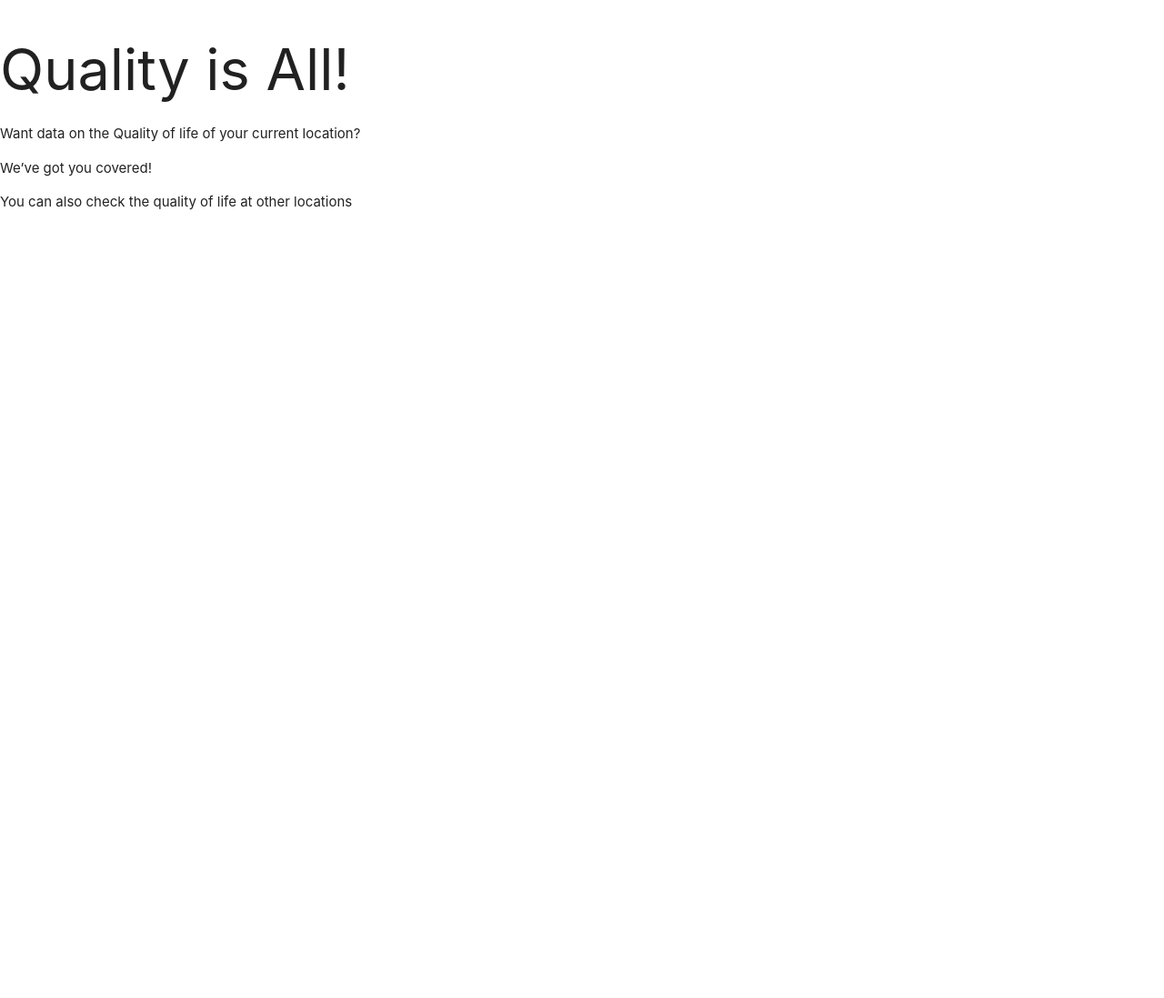
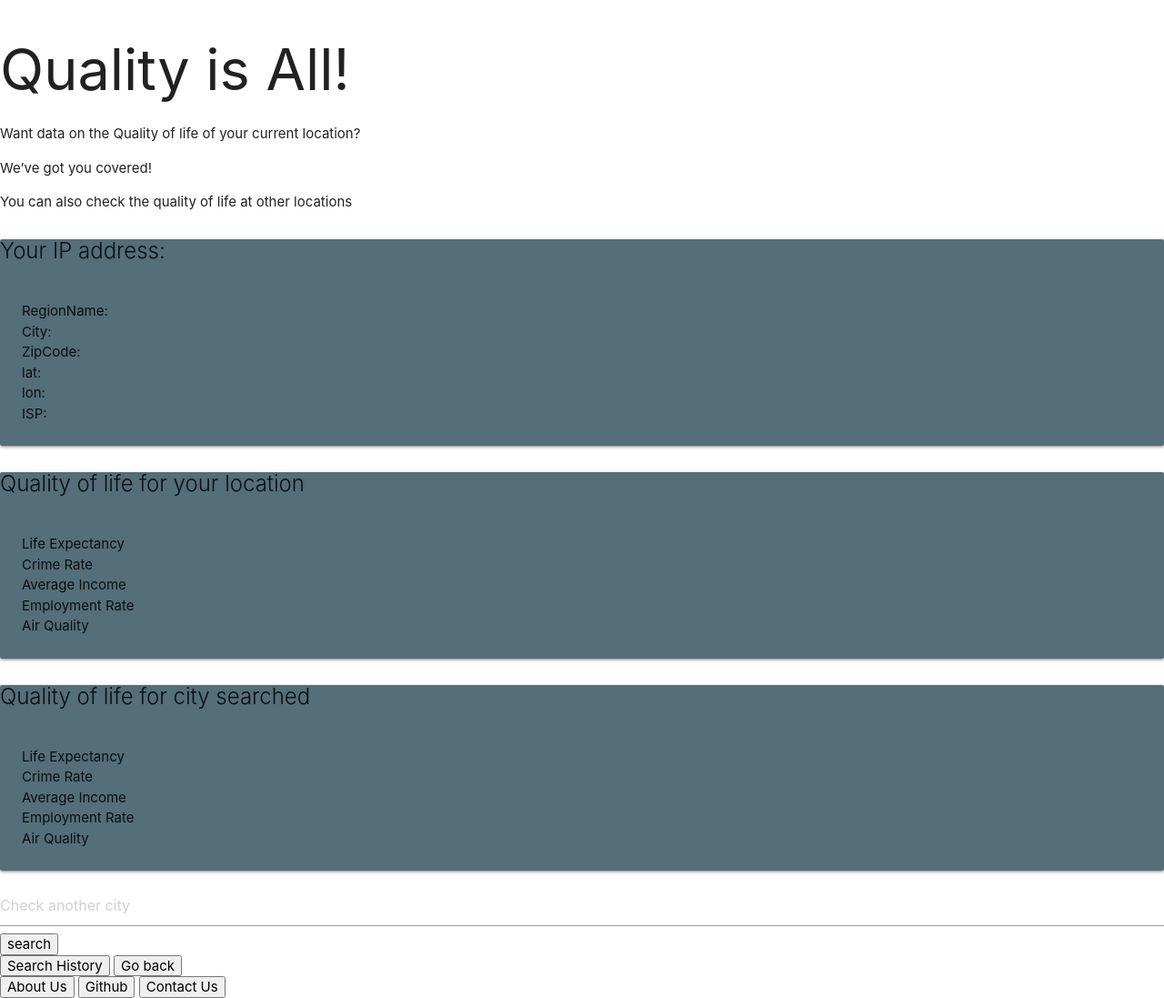
Before and after one commit to ctmbr/IPGeolocator, a plain HTML site: page index.html in a window 1280 px wide. Shown: the whole page at 91% size. Before the commit the page ends 800 px from the top, so only its background shows below. Drawn offline with nearby package versions, Linux system fonts and the light colour scheme; files that its build step writes are made by us from their sources.

Commit message:
HTML Start

```diff
--- a/index.html
+++ b/index.html
@@ -17,6 +17,50 @@
       <p>We’ve got you covered!</p>
       <p>You can also check the quality of life at other locations</p>
     </header>
+    <div class="row col s12 m6 card blue-grey darken-1">
+      <h3 class="card-title">Your IP address:</h3>
+      <div class="card-content">
+        <p>RegionName:</p>
+        <p>City:</p>
+        <p>ZipCode:</p>
+        <p>lat:</p>
+        <p>lon:</p>
+        <p>ISP:</p>
+      </div>
+    </div>
+    <div class="row col s12 m6 card blue-grey darken-1">
+      <h3 class="card-title">Quality of life for your location</h3>
+      <div class="card-content">
+        <p>Life Expectancy</p>
+        <p>Crime Rate</p>
+        <p>Average Income</p>
+        <p>Employment Rate</p>
+        <p>Air Quality</p>
+      </div>
+    </div>
+    <div class="row col s12 m6 card blue-grey darken-1">
+      <h3 class="card-title">Quality of life for city searched</h3>
+      <div class="card-content">
+        <p>Life Expectancy</p>
+        <p>Crime Rate</p>
+        <p>Average Income</p>
+        <p>Employment Rate</p>
+        <p>Air Quality</p>
+      </div>
+    </div>
+    <form>
+      <input type="text" placeholder="Check another city" />
+      <button type="submit">search</button>
+    </form>
+    <div>
+      <button>Search History</button>
+      <button>Go back</button>
+    </div>
+    <div>
+      <button type="submit">About Us</button>
+      <button type="submit">Github</button>
+      <button type="submit">Contact Us</button>
+    </div>
     <script src="https://cdnjs.cloudflare.com/ajax/libs/materialize/1.0.0/js/materialize.min.js"></script>
     <script src="/Assets/js/script.js"></script>
   </body>
```
